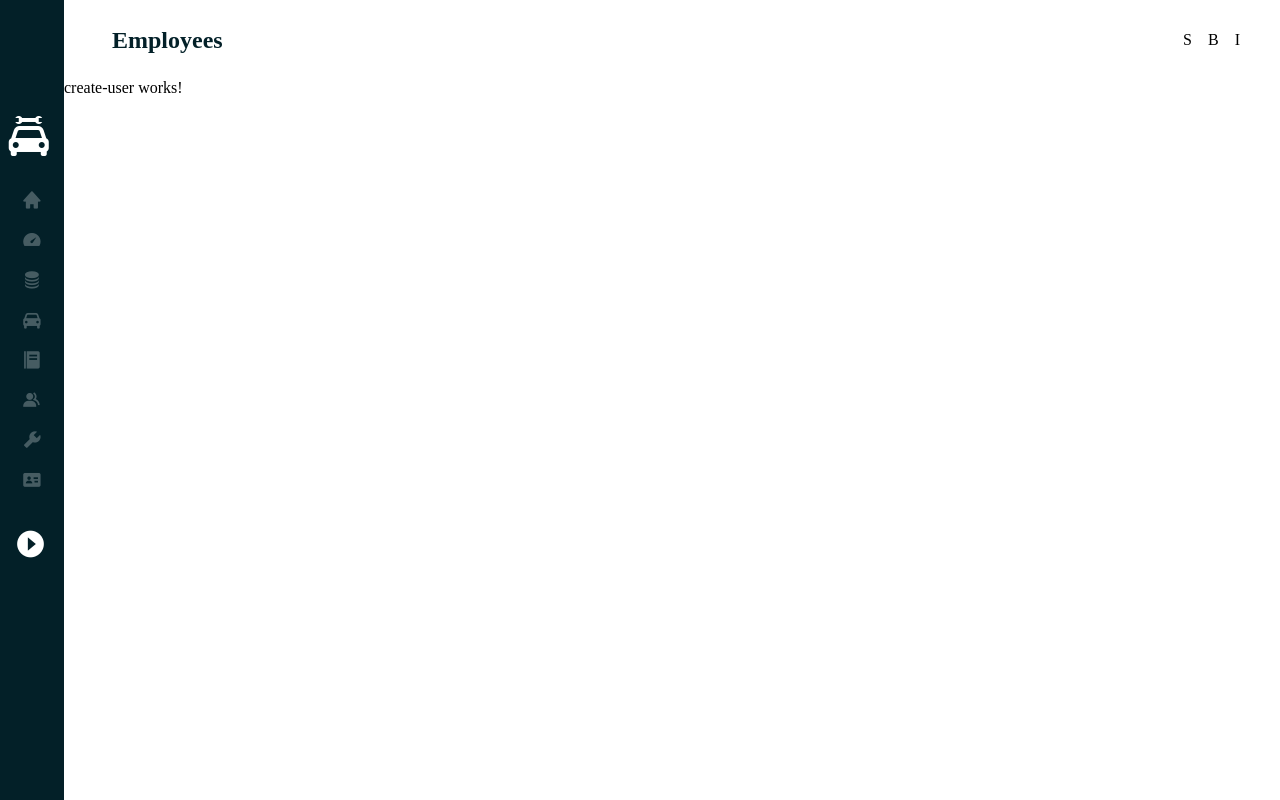
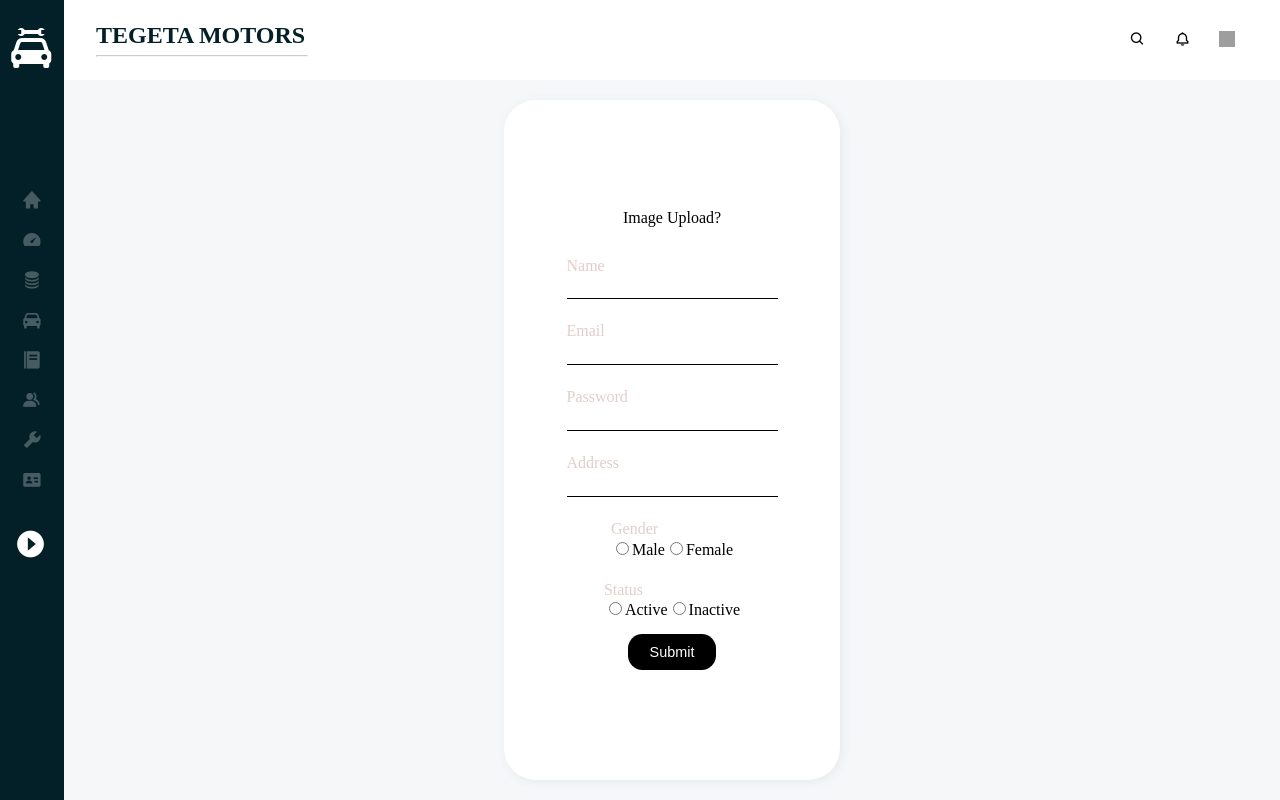
Before and after one commit to Deliverymaan/proj, an Angular app: page /create-user in a window 1280 px wide. Built offline with nearby package versions, Linux system fonts and the light colour scheme; grey boxes are pictures that could not be loaded.

Commit message:
form html and css and formgroup ts start

```diff
--- a/src/app/core/header/header.component.html
+++ b/src/app/core/header/header.component.html
@@ -1,8 +1,16 @@
 <div class="container">
-  <div class="title"><h1>Employees</h1></div>
+  <div class="title">
+    <h1>TEGETA MOTORS</h1>
+    <hr />
+  </div>
   <div class="icons">
-    <div class="icon">S</div>
-    <div class="icon">B</div>
-    <div class="icon">I</div>
+    <div class="icon"><i class="bx bx-search"></i></div>
+    <div class="icon"><i class="bx bx-bell"></i></div>
+    <div class="icon">
+      <img
+        src="https://thumbs.dreamstime.com/b/male-avatar-icon-flat-style-male-user-icon-cartoon-man-avatar-vector-stock-91602499.jpg"
+        alt=""
+      />
+    </div>
   </div>
 </div>
--- a/src/app/core/header/header.component.scss
+++ b/src/app/core/header/header.component.scss
@@ -7,13 +7,20 @@
   .title {
     display: flex;
     flex: 1 1;
-    flex-direction: row;
-    justify-content: flex-start;
+    flex-direction: column;
+    align-items: flex-start;
+    justify-content: center;
+    margin: 0.5em 0em 0em 2em;
+
     h1 {
       font-size: 1.5em;
-      margin-left: 2em;
       font-weight: 600;
       color: var(--primary);
+    }
+    hr {
+      width: 210px;
+      margin: 0.5em 0em 0.5em 0em;
+      opacity: 0.5;
     }
   }
   .icons {
@@ -23,7 +30,17 @@
     justify-content: flex-end;
     margin-right: 2em;
     .icon {
-      margin: 0px 0.5em 0 0.5em;
+      margin: 0px 0.3em 0 0.5em;
+      padding: 0.5em;
+      img {
+        width: 1em;
+        height: 1em;
+      }
+    }
+    .icon:hover {
+      background-color: rgba(218, 218, 218, 0.3);
+      transition: 0.3s ease;
+      cursor: pointer;
     }
   }
 }
--- a/src/app/core/navigation/navigation.component.html
+++ b/src/app/core/navigation/navigation.component.html
@@ -1,9 +1,9 @@
 <div class="nav" #nav>
   <div class="header">
-    <h1>TEGETA MOTORS</h1>
     <div class="logo">
       <i class="bx bxs-car-mechanic"></i>
     </div>
+    <h1>TEGETA MOTORS</h1>
   </div>
 
   <ul class="list">
--- a/src/app/core/navigation/navigation.component.scss
+++ b/src/app/core/navigation/navigation.component.scss
@@ -19,6 +19,7 @@
   }
   .list li a span {
     opacity: 1;
+    display: list-item;
   }
   .list li a {
     opacity: 1;
@@ -33,7 +34,7 @@
   height: 100%;
   width: 4em;
   background-color: var(--primary);
-  transition: all 1s ease;
+  transition: 1s ease;
   display: flex;
   flex-direction: column;
 }
@@ -43,13 +44,12 @@
   flex-direction: column;
   align-items: flex-start;
   width: 25%;
-  margin: 0;
   transition: 1s ease;
 }
 .bxs-car-mechanic {
   font-size: 3em;
   color: white;
-  margin: 0em 0em 0.5em 0.1em;
+  margin: 0.5em 0em 0em 0.15em;
   transition: 2s ease;
 }
 .bxs-car-mechanic:hover {
@@ -65,7 +65,7 @@
   color: white;
   opacity: 0;
   transition: 0.5s ease;
-  padding-bottom: 0.5em;
+  padding: 0.5em 0em 1em 0em;
 }
 
 .list li {
@@ -83,8 +83,12 @@
 .list li:hover {
   background-color: white;
   border-radius: 0.2em;
+
   a {
     color: var(--primary);
+  }
+  i {
+    color: var(--five);
   }
 }
 
@@ -99,9 +103,10 @@
 }
 
 .list li a span {
+  opacity: 0;
   margin-left: 0.5em;
-  opacity: 0;
-  transition: 0.8s ease;
+  width: 0%;
+  display: none;
 }
 
 .btn {
--- a/src/app/modules/create-user/container/create-user.component.html
+++ b/src/app/modules/create-user/container/create-user.component.html
@@ -1 +1,73 @@
-<p>create-user works!</p>
+<div class="container">
+  <form class="form" [formGroup]="userForm">
+    <h1>Image Upload?</h1>
+    <div class="field">
+      <label for="name">Name</label> <br />
+      <input type="text" id="name" [formControlName]="'name'" />
+    </div>
+    <div class="field">
+      <label for="email">Email</label> <br />
+      <input type="text" id="email" [formControlName]="'email'" />
+    </div>
+    <div class="field">
+      <label for="password">Password</label> <br />
+      <input type="password" id="password" [formControlName]="'password'" />
+    </div>
+    <div class="field">
+      <label for="address">Address</label> <br />
+      <input type="address" id="address" [formControlName]="'address'" />
+    </div>
+    <div class="field">
+      <label for="gender">Gender</label>
+      <div class="radio">
+        <div class="inputRadio">
+          <input
+            type="radio"
+            value="male"
+            name="gender"
+            id="male"
+            [formControlName]="'gender'"
+          />
+          <label for="male" class="val">Male</label>
+        </div>
+        <div class="inputRadio">
+          <input
+            type="radio"
+            value="female"
+            name="gender"
+            id="female"
+            [formControlName]="'gender'"
+          />
+          <label for="female" class="val">Female</label>
+        </div>
+      </div>
+    </div>
+    <div class="field">
+      <label for="status">Status</label>
+      <div class="radio">
+        <div class="inputRadio">
+          <input
+            type="radio"
+            value="active"
+            name="status"
+            id="active"
+            [formControlName]="'status'"
+          />
+          <label for="active" class="val">Active</label>
+        </div>
+        <div class="inputRadio">
+          <input
+            type="radio"
+            value="inactive"
+            name="status"
+            id="inactive"
+            [formControlName]="'status'"
+          />
+          <label for="inactive" class="val">Inactive</label>
+        </div>
+      </div>
+    </div>
+
+    <button type="button" class="btn">Submit</button>
+  </form>
+</div>
--- a/src/app/modules/create-user/container/create-user.component.scss
+++ b/src/app/modules/create-user/container/create-user.component.scss
@@ -0,0 +1,72 @@
+.container {
+  width: 100%;
+  height: 100%;
+  display: flex;
+  flex-direction: column;
+  align-items: center;
+  background-color: var(--third);
+
+  .form {
+    display: flex;
+    flex-direction: column;
+    justify-content: center;
+    align-items: center;
+    padding: 1em 1em;
+    margin: auto;
+    width: 25%;
+    height: 90%;
+    box-shadow: 2px 2px 10px #e6eaee;
+    border-radius: 2em;
+    background-color: white;
+    min-width: 13em;
+  }
+
+  .form h1 {
+    margin-bottom: 1.5em;
+  }
+
+  .field {
+    margin: 0.5em 0em 1em 0em;
+  }
+  .field input {
+    border: none;
+    border-bottom: 1px solid black;
+    font-size: 1em;
+    margin-top: 0.3em;
+    cursor: pointer;
+  }
+  .field input:focus {
+    outline: none;
+    cursor: text;
+  }
+  .field label {
+    color: var(--fourth);
+    margin-bottom: 1em;
+  }
+
+  .field .radio {
+    display: flex;
+    flex-direction: row;
+  }
+
+  .field .radio input {
+    cursor: pointer;
+  }
+  .field .radio .val {
+    color: black;
+    cursor: pointer;
+  }
+  .form .btn {
+    font-size: 0.9em;
+    background-color: black;
+    color: white;
+    outline: none;
+    border: none;
+    padding: 0.7em 1.5em;
+    border-radius: 1em;
+  }
+  .form .btn:hover {
+    background-color: var(--five);
+    transition: 0.5s ease;
+  }
+}
--- a/src/app/modules/create-user/container/create-user.component.ts
+++ b/src/app/modules/create-user/container/create-user.component.ts
@@ -1,15 +1,23 @@
 import { Component, OnInit } from '@angular/core';
+import { FormControl, FormGroup, Validators } from '@angular/forms';
 
 @Component({
   selector: 'app-create-user',
   templateUrl: './create-user.component.html',
-  styleUrls: ['./create-user.component.scss']
+  styleUrls: ['./create-user.component.scss'],
 })
 export class CreateUserComponent implements OnInit {
-
-  constructor() { }
+  userForm!: FormGroup;
+  constructor() {}
 
   ngOnInit(): void {
+    this.userForm = new FormGroup({
+      name: new FormControl(null, [Validators.required]),
+      email: new FormControl(null),
+      password: new FormControl(null),
+      address: new FormControl(null),
+      gender: new FormControl(null),
+      status: new FormControl(null),
+    });
   }
-
 }
--- a/src/app/modules/user-list/components/user-box/user-box.component.scss
+++ b/src/app/modules/user-list/components/user-box/user-box.component.scss
@@ -7,7 +7,7 @@
   justify-content: flex-start;
   align-items: center;
   margin: 1em;
-  border-radius: 0.2em;
+  border-radius: 1.5em;
   box-shadow: 1px 1px 7px #e6eaee;
   font-size: 1em;
   .img {
```
Also changed, not shown: src/app/modules/create-user/create-user.module.ts (+7 -1 lines).
